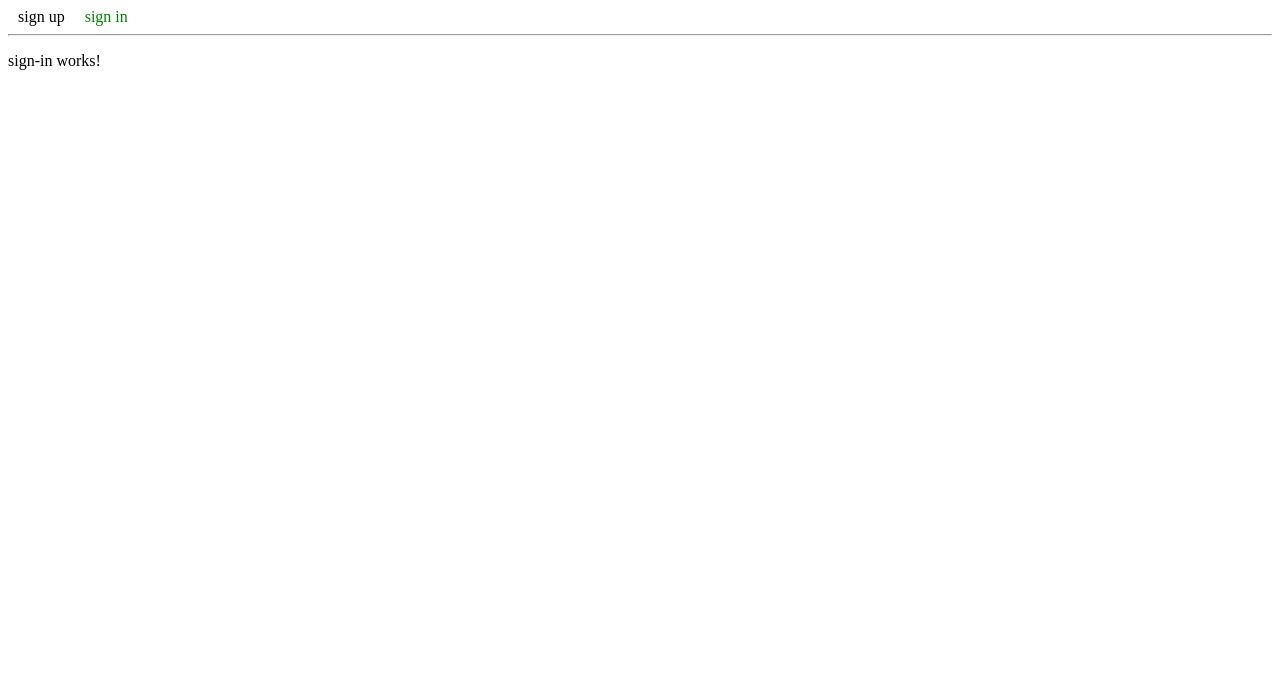
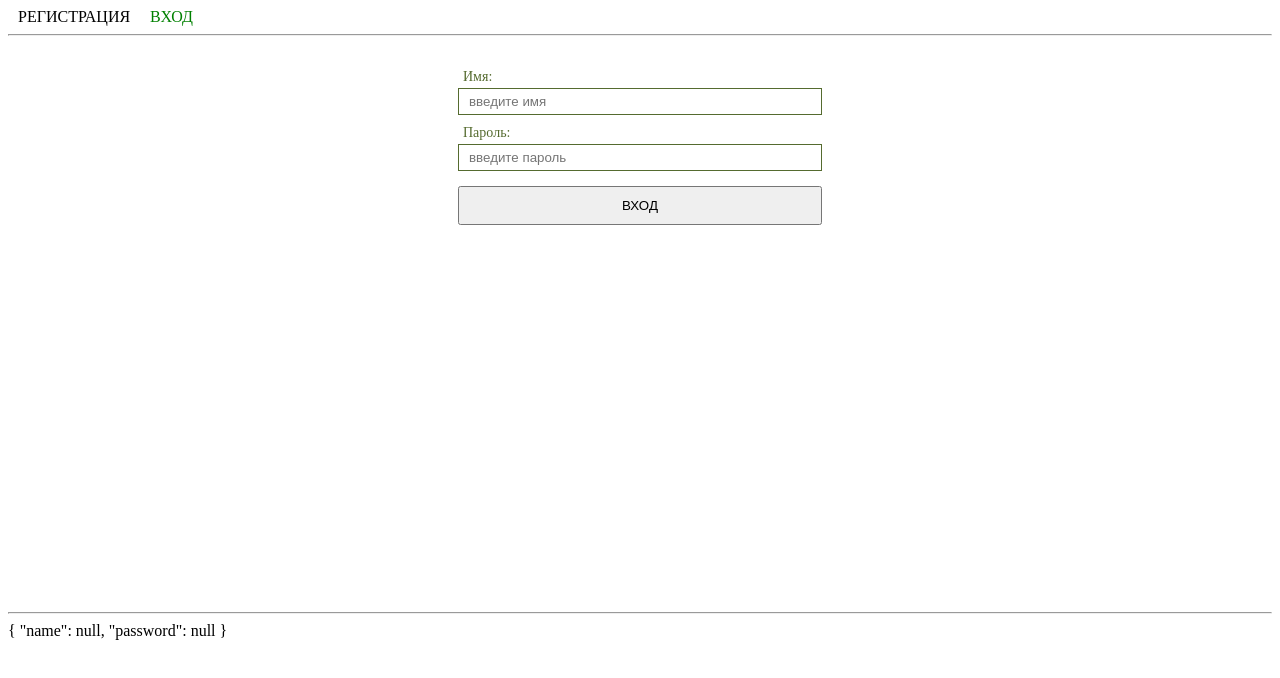
Before and after one commit to klimentru1986/angular-Inheritance, an Angular app: page /sign-in in a window 1280 px wide. Shown: the top 678 px of the page. Built offline with nearby package versions, Linux system fonts and the light colour scheme.

Commit message:
Сделал вторую форму

```diff
--- a/src/app/app.component.css
+++ b/src/app/app.component.css
@@ -2,6 +2,7 @@
   padding: 5px 10px;
   text-decoration: none;
   color: black;
+  text-transform: uppercase;
 }
 
 .menu__link_active {
--- a/src/app/app.component.html
+++ b/src/app/app.component.html
@@ -1,6 +1,6 @@
 <div class="menu">
-  <a routerLink="sign-up" routerLinkActive="menu__link_active" class="menu__link">sign up</a>
-  <a routerLink="sign-in" routerLinkActive="menu__link_active" class="menu__link">sign in</a>
+  <a routerLink="sign-up" routerLinkActive="menu__link_active" class="menu__link">регистрация</a>
+  <a routerLink="sign-in" routerLinkActive="menu__link_active" class="menu__link">вход</a>
 </div>
 <hr/>
 <router-outlet></router-outlet>
--- a/src/app/base/form/form-base.component.css
+++ b/src/app/base/form/form-base.component.css
@@ -0,0 +1,18 @@
+.form {
+  box-sizing: border-box;
+  width: 30vw;
+  min-height: 70vh;
+  margin: 0 auto;
+  padding: 20px 0;
+}
+
+.button-container {
+  display: flex;
+  padding: 10px;
+}
+
+.button {
+  flex: 1;
+  padding: 10px;
+  text-transform: uppercase;
+}
--- a/src/app/forms/sign-in/sign-in.component.html
+++ b/src/app/forms/sign-in/sign-in.component.html
@@ -1,3 +1,19 @@
-<p>
-  sign-in works!
-</p>
+<form [formGroup]="form"
+  class="form">
+  <app-input [control]="form.get('name')"
+    label="Имя:"
+    placeholder="введите имя"
+    controlId="name"></app-input>
+
+  <app-input [control]="form.get('password')"
+    label="Пароль:"
+    placeholder="введите пароль"
+    type="password"
+    controlId="password"></app-input>
+
+  <div class="button-container">
+    <button class="button">Вход</button>
+  </div>
+</form>
+<hr/>
+<div>{{form.value | json}}</div>
--- a/src/app/forms/sign-in/sign-in.component.ts
+++ b/src/app/forms/sign-in/sign-in.component.ts
@@ -1,15 +1,23 @@
 import { Component, OnInit } from '@angular/core';
+import { FormBuilder, FormGroup, Validators } from '@angular/forms';
+import { FormBase } from '../../base/form/form-base.component';
 
 @Component({
   selector: 'app-sign-in',
   templateUrl: './sign-in.component.html',
-  styleUrls: ['./sign-in.component.css']
+  styleUrls: ['../../base/form/form-base.component.css', './sign-in.component.css']
 })
-export class SignInComponent implements OnInit {
+export class SignInComponent extends FormBase {
+  public form: FormGroup;
 
-  constructor() { }
-
-  ngOnInit() {
+  constructor(private fb: FormBuilder) {
+    super();
   }
 
+  protected initForm(): void {
+    this.form = this.fb.group({
+      name: [null, [Validators.required]],
+      password: [null, [Validators.required]]
+    });
+  }
 }
--- a/src/app/forms/sign-up/sign-up.component.html
+++ b/src/app/forms/sign-up/sign-up.component.html
@@ -1,4 +1,5 @@
-<form [formGroup]="form">
+<form [formGroup]="form"
+  class="form">
   <app-input [control]="form.get('name')"
     label="Имя:"
     placeholder="введите имя"
@@ -20,6 +21,11 @@
     label="я принимаю лицензионное соглашение"
     type="acceptLicense"
     controlId="acceptLicense"></app-checkbox>
+
+  <div class="button-container">
+    <button class="button">Регистрация</button>
+  </div>
+
 </form>
 <hr/>
 <div>{{form.value | json}}</div>
--- a/src/app/forms/sign-up/sign-up.component.ts
+++ b/src/app/forms/sign-up/sign-up.component.ts
@@ -5,7 +5,7 @@ import { FormGroup, FormBuilder, Validators } from '@angular/forms';
 @Component({
   selector: 'app-sign-up',
   templateUrl: './sign-up.component.html',
-  styleUrls: ['./sign-up.component.css']
+  styleUrls: ['../../base/form/form-base.component.css', './sign-up.component.css']
 })
 export class SignUpComponent extends FormBase {
   /** Форма */
```
